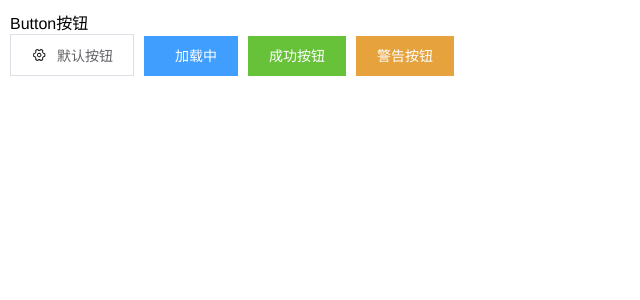
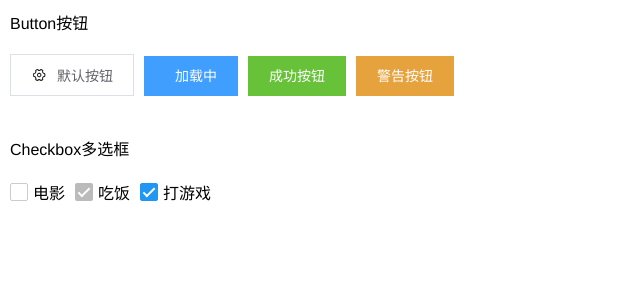
Before and after one commit to yangyuan02/yang-base-ui, a Vue app: page / in a window 1280 px wide. Shown: the top 300 px of the page, without its empty margins (0-640 px from the left). Built offline with nearby package versions, Linux system fonts and the light colour scheme; a small style sheet from the web is missing.

Commit message:
feat(checkbox组件完成)

```diff
--- a/src/App.vue
+++ b/src/App.vue
@@ -1,15 +1,20 @@
 <template>
   <div id="app">
     <div>
-      <p>Button按钮</p>
+      <p style="margin-bottom:20px;">Button按钮</p>
       <base-button @onClick="handleClick" text="默认按钮" className="mRight10" icon="shezhi"></base-button>
       <base-button @onClick="handleClick" text="主要按钮" icon="shezhi" :isLoading="true" type="primary" className="mRight10"></base-button>
       <base-button @onClick="handleClick" text="成功按钮" :disabled="true" type="success" className="mRight10"></base-button>
       <base-button @onClick="handleClick" text="警告按钮" :disabled="true" type="warning" className="mRight10"></base-button>
     </div>
+    <div style="margin-top:40px;">
+      <p style="margin-bottom:20px;">Checkbox多选框</p>
+      <base-checkbox text="电影" @onClick="handleCheckbox" :value="{text:'电影', id:1}" className="mRight10"></base-checkbox>
+      <base-checkbox text="吃饭" @onClick="handleCheckbox" :value="{text:'吃饭', id:2}" :defaultChecked="true" :disabled="true" className="mRight10"></base-checkbox>
+      <base-checkbox text="打游戏" @onClick="handleCheckbox" :value="{text:'打游戏', id:3}" :checked="true" :disabled="false" className="mRight10"></base-checkbox>
+    </div>
     <!-- <base-loading :isLoading="isLoading"></base-loading> -->
     <!-- <base-icon type="ceshi"></base-icon> -->
-    <!-- <base-checkbox text="电影"></base-checkbox> -->
   </div>
 </template>
 
@@ -17,7 +22,7 @@
 import BaseButton from './components/BaseButton';
 // import BaseLoading from './components/BaseLoading';
 // import BaseIcon from './components/BaseIcon';
-// import BaseCheckbox from './components/BaseCheckbox';
+import BaseCheckbox from './components/BaseCheckbox';
 
 export default {
   name: 'app',
@@ -27,14 +32,17 @@ export default {
     };
   },
   components: {
-    BaseButton
+    BaseButton,
     // BaseLoading,
     // BaseIcon
-    // BaseCheckbox
+    BaseCheckbox
   },
   methods: {
     handleClick(e) {
       console.log(e);
+    },
+    handleCheckbox(e, value) {
+      console.log(value);
     }
   }
 };
--- a/src/components/BaseCheckbox.vue
+++ b/src/components/BaseCheckbox.vue
@@ -1,7 +1,9 @@
 <template>
-  <div>
-    <label>{{text}}</label>
-    <input type="checkbox">
+  <div class="ui-checkbox" :class="className">
+    <label>
+      <span><input type="checkbox" :disabled="disabled" :checked="isChecked" @click="handleClick"></span>
+      <span>{{text}}</span>
+    </label>
   </div>
 </template>
 <script>
@@ -35,9 +37,31 @@ export default {
       // 是否禁用
       type: Boolean,
       default: false
+    },
+    className: {
+      // 外部class类
+      type: String,
+      default: ''
+    }
+  },
+  methods: {
+    handleClick(e) {
+      this.$emit('onClick', e, this.value);
+    }
+  },
+  computed: {
+    isChecked: function() {
+      return this.checked || this.defaultChecked;
     }
   }
 };
 </script>
 <style lang="less" scoped>
+.ui-checkbox {
+  display: inline-block;
+  label {
+    display: flex;
+    align-items: center;
+  }
+}
 </style>
--- a/src/style/main.less
+++ b/src/style/main.less
@@ -14,6 +14,7 @@
   display: inline-block;
 }
 
+// 按钮加载动画
 @keyframes rotaing {
   0% {
     transform: rotate(0deg);
@@ -26,3 +27,148 @@
 .icon-loading {
   animation: rotaing 2s linear infinite;
 }
+
+input[type='radio'],
+input[type='radio']:before,
+input[type='radio']:after,
+input[type='checkbox'],
+input[type='checkbox']:before,
+input[type='checkbox']:after {
+  box-sizing: border-box;
+  vertical-align: middle;
+  border: 1px solid #ccc;
+}
+
+input[type='radio'] {
+  position: relative;
+  margin-top: 5px;
+  margin-right: 4px;
+  vertical-align: -4px;
+  border: none;
+  background-color: transparent;
+  -webkit-appearance: none;
+  -moz-appearance: none;
+  -ms-appearance: none;
+  -webkit-appearance: none;
+  appearance: none;
+  cursor: pointer;
+}
+
+input[type='radio']:focus {
+  outline: none;
+}
+
+input[type='radio']:before,
+input[type='radio']:after {
+  content: '';
+  display: block;
+  width: 18px;
+  height: 18px;
+  margin-top: -3px;
+  border-radius: 50%;
+  -webkit-transition: 240ms;
+  -o-transition: 240ms;
+  -ms-transition: 240ms;
+  -moz-transition: 240ms;
+  transition: 240ms;
+}
+
+input[type='radio']:before {
+  position: absolute;
+  left: 0;
+  top: 0;
+  background-color: #2196f3 !important;
+  -webkit-transform: scale(0);
+  -ms-transform: scale(0);
+  -o-transform: scale(0);
+  -moz-transform: scale(0);
+  transform: scale(0);
+}
+
+input[type='radio']:checked:before {
+  -webkit-transform: scale(0.7);
+  -ms-transform: scale(0.7);
+  -o-transform: scale(0.7);
+  -moz-transform: scale(0.7);
+  transform: scale(0.7);
+}
+
+input[type='radio']:disabled:checked:before {
+  background-color: #bbbbbb !important;
+}
+
+input[type='radio']:checked:after {
+  border-color: #2196f3 !important;
+}
+
+input[type='radio']:disabled:after,
+input[type='radio']:disabled:checked:after {
+  border-color: #bbbbbb !important;
+}
+
+input[type='checkbox'] {
+  position: relative;
+  /*vertical-align: -4px;*/
+  border: none;
+  -webkit-appearance: none;
+  -ms-appearance: none;
+  -moz-appearance: none;
+  -o-appearance: none;
+  appearance: none;
+  cursor: pointer;
+}
+
+input[type='checkbox']:focus {
+  outline: none;
+}
+
+input[type='checkbox']:after {
+  content: '';
+  display: block;
+  width: 18px;
+  height: 18px;
+  margin-top: -2px;
+  margin-right: 5px;
+  border-radius: 2px;
+  -webkit-transition: 240ms;
+  -o-transition: 240ms;
+  -ms-transform: 240ms;
+  -moz-transform: 240ms;
+  transition: 240ms;
+  background: white;
+}
+
+input[type='checkbox']:checked:before {
+  content: '';
+  position: absolute;
+  top: 0;
+  left: 6px;
+  width: 6px;
+  height: 12px;
+  border: 2px solid #fff;
+  border-top-width: 0;
+  border-left-width: 0;
+  -webkit-transform: rotate(45deg);
+  -ms-transform: rotate(45deg);
+  -o-transform: rotate(45deg);
+  -moz-transform: rotate(45deg);
+  transform: rotate(45deg);
+}
+
+input[type='checkbox']:checked:after {
+  background-color: #2196f3 !important;
+  border-color: #2196f3 !important;
+}
+
+input[type='checkbox']:disabled {
+  cursor: not-allowed;
+}
+
+input[type='checkbox']:disabled:after {
+  border-color: #bbbbbb !important;
+}
+
+input[type='checkbox']:disabled:checked:after {
+  background-color: #bbbbbb !important;
+  border-color: transparent !important;
+}
```
